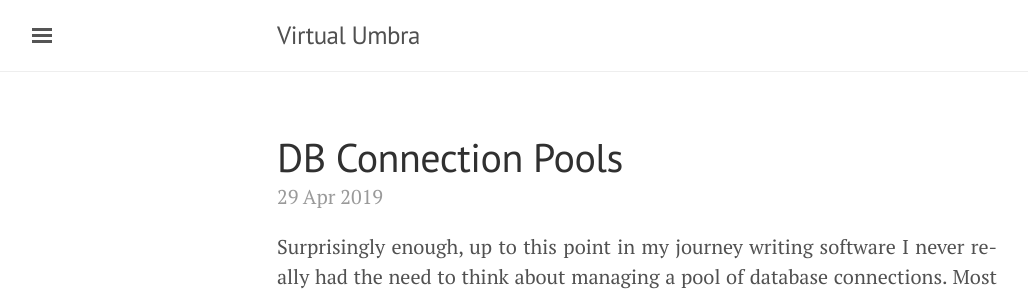
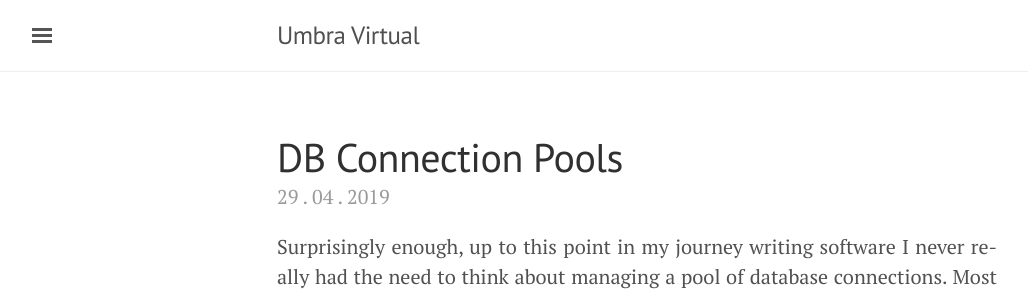
Before and after one commit to roneygomes/roneygomes.github.io, a Jekyll site: the page built from index.html, in a window 1280 px wide and 900 px high. Shown: the top 297 px of the window, without its empty margins (3-1031 px from the left). Built offline with Jekyll 4.4.1, drawn with Linux system fonts in a browser that asks for light colours; the list of posts is cut into pages by our own code; some of the changed text lies outside the part shown.

Commit message:
Reorganizando Layout
Mudando algumas coisas pra português.

```diff
--- a/_config.yml
+++ b/_config.yml
@@ -4,9 +4,10 @@
 permalink:  pretty
 
 # Setup
-title: Virtual Umbra
+title: Umbra Virtual
 tagline: ''
-description: "Hi, I'm Roney. This is a place where I — mostly, but not limited to — talk about computer related stuff."
+description: "Olá, sou Roney. Aqui é um espaço onde escrevo sobre sobre software,
+              computadores e possivelmente outras coisas menos irrelevantes."
 baseurl: ''
 paginate: 5
 
--- a/_includes/sidebar.html
+++ b/_includes/sidebar.html
@@ -25,15 +25,13 @@
       {% endif %}
     {% endfor %}
 
-    <a class="sidebar-nav-item" href="https://github.com/roneygomes">GitHub</a>
-    <a class="sidebar-nav-item" href="https://www.linkedin.com/in/roneygomes/">LinkedIn</a>
     <a class="sidebar-nav-item" href="mailto:roney477@gmail.com">Email</a>
     <a class="sidebar-nav-item" href="{{ site.baseurl }}/atom.xml">RSS</a>
   </nav>
 
   <div class="sidebar-item">
     <p>
-      &copy; {{ site.time | date: '%Y' }}. All rights reserved.
+      &copy; {{ site.time | date: '%Y' }}. Todos os direitos reservados etc.
     </p>
   </div>
 </div>
--- a/_layouts/post.html
+++ b/_layouts/post.html
@@ -4,7 +4,7 @@
 
 <div class="post">
   <h1 class="post-title">{{ page.title }}</h1>
-  <span class="post-date">{{ page.date | date_to_string }}</span>
+  <span class="post-date">{{ page.date | date: "%d . %m . %Y" }}</span>
   {{ content }}
 </div>
 
--- a/index.html
+++ b/index.html
@@ -12,7 +12,7 @@
       </a>
     </h1>
 
-    <span class="post-date">{{ post.date | date_to_string }}</span>
+    <span class="post-date">{{ post.date | date: "%d . %m . %Y" }}</span>
 
     {{ post.content }}
   </div>
```
